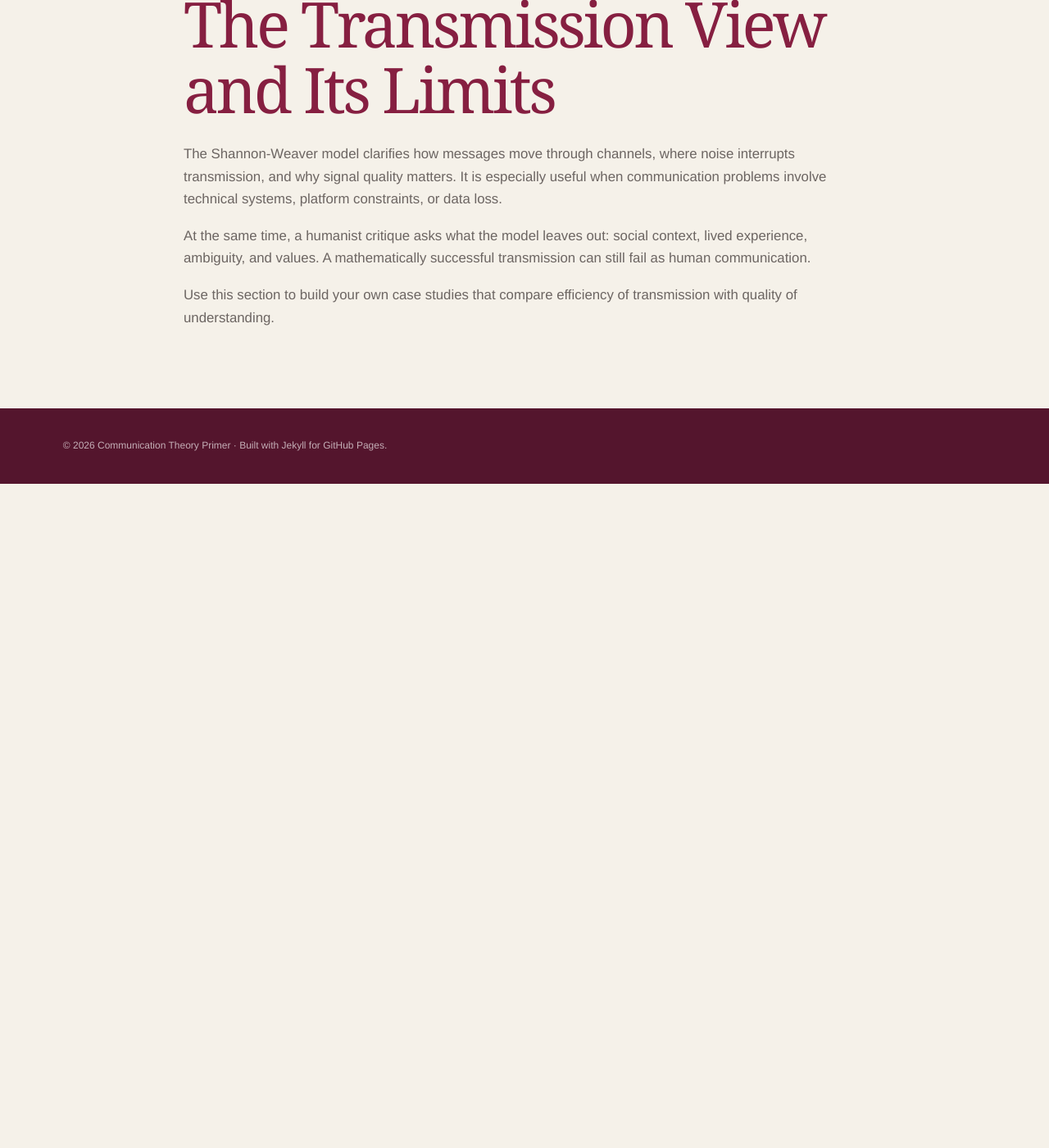
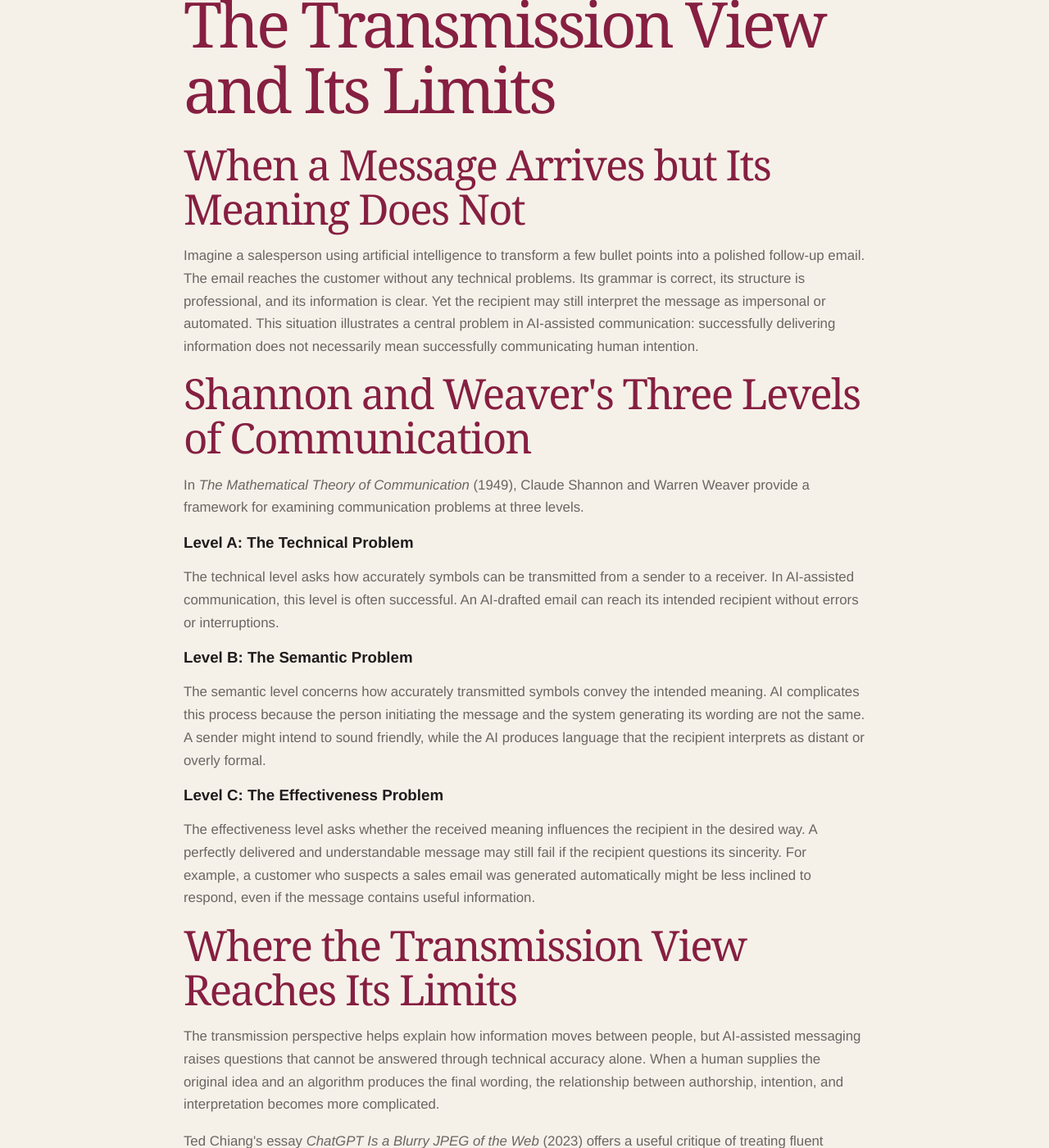
Before and after one commit to gsamuel2004/Primer, a Jekyll site: the page built from theory/transmission-limits.md, in a window 1280 px wide and 1400 px high, scrolled down 270 px. Shown: the whole window at 82% size. Built offline with Jekyll 4.4.1, drawn with Linux system fonts in a browser that asks for light colours; before the commit the page ends 900 px from its top, so only the background shows below that; some of the changed text lies outside the part shown.

Commit message:
Develop transmission theory page with AI examples.
Expanded on the limitations of the Shannon-Weaver model in AI-assisted communication, discussing the technical, semantic, and effectiveness problems. Included examples and a key takeaway regarding the interpretation of AI-generated messages.

```diff
--- a/theory/transmission-limits.md
+++ b/theory/transmission-limits.md
@@ -7,7 +7,34 @@ permalink: /theory/transmission-limits/
 
 <article aria-labelledby="transmission-title">
   <h1 id="transmission-title">The Transmission View and Its Limits</h1>
-  <p>The Shannon-Weaver model clarifies how messages move through channels, where noise interrupts transmission, and why signal quality matters. It is especially useful when communication problems involve technical systems, platform constraints, or data loss.</p>
-  <p>At the same time, a humanist critique asks what the model leaves out: social context, lived experience, ambiguity, and values. A mathematically successful transmission can still fail as human communication.</p>
-  <p>Use this section to build your own case studies that compare efficiency of transmission with quality of understanding.</p>
+ <h2>When a Message Arrives but Its Meaning Does Not</h2>
+<p>Imagine a salesperson using artificial intelligence to transform a few bullet points into a polished follow-up email. The email reaches the customer without any technical problems. Its grammar is correct, its structure is professional, and its information is clear. Yet the recipient may still interpret the message as impersonal or automated. This situation illustrates a central problem in AI-assisted communication: successfully delivering information does not necessarily mean successfully communicating human intention.</p>
+
+<h2>Shannon and Weaver's Three Levels of Communication</h2>
+<p>In <em>The Mathematical Theory of Communication</em> (1949), Claude Shannon and Warren Weaver provide a framework for examining communication problems at three levels.</p>
+
+<h3>Level A: The Technical Problem</h3>
+<p>The technical level asks how accurately symbols can be transmitted from a sender to a receiver. In AI-assisted communication, this level is often successful. An AI-drafted email can reach its intended recipient without errors or interruptions.</p>
+
+<h3>Level B: The Semantic Problem</h3>
+<p>The semantic level concerns how accurately transmitted symbols convey the intended meaning. AI complicates this process because the person initiating the message and the system generating its wording are not the same. A sender might intend to sound friendly, while the AI produces language that the recipient interprets as distant or overly formal.</p>
+
+<h3>Level C: The Effectiveness Problem</h3>
+<p>The effectiveness level asks whether the received meaning influences the recipient in the desired way. A perfectly delivered and understandable message may still fail if the recipient questions its sincerity. For example, a customer who suspects a sales email was generated automatically might be less inclined to respond, even if the message contains useful information.</p>
+
+<h2>Where the Transmission View Reaches Its Limits</h2>
+<p>The transmission perspective helps explain how information moves between people, but AI-assisted messaging raises questions that cannot be answered through technical accuracy alone. When a human supplies the original idea and an algorithm produces the final wording, the relationship between authorship, intention, and interpretation becomes more complicated.</p>
+<p>Ted Chiang's essay <em>ChatGPT Is a Blurry JPEG of the Web</em> (2023) offers a useful critique of treating fluent language-model output as equivalent to meaningful human expression. His comparison of language models to lossy compression helps illustrate why polished output should not automatically be treated as a faithful expression of a particular person's intentions.</p>
+
+<h2>Applying the Theory to Everyday Communication</h2>
+<p>Consider two situations. In a professional setting, a salesperson asks AI to write a follow-up email after meeting a potential customer. In a personal setting, someone asks AI to improve a message to a landlord. Both messages may be delivered successfully, but the recipient's interpretation depends on context, expectations, and the relationship between the people involved.</p>
+<p>These examples show that AI-assisted writing is not simply a matter of making communication faster. It can also change how personal effort and authenticity are communicated through language.</p>
+
+<h2>Key Takeaway</h2>
+<p><strong>A message can be technically perfect while still failing to communicate the sender's intended meaning or establish trust.</strong> Understanding AI-assisted communication therefore requires examining not only how messages are transmitted but also how people interpret them.</p>
+
+<h2>References</h2>
+<p>Chiang, Ted. "ChatGPT Is a Blurry JPEG of the Web." <em>The New Yorker</em>, February 9, 2023.</p>
+<p>Shannon, Claude E., and Warren Weaver. <em>The Mathematical Theory of Communication.</em> University of Illinois Press, 1949.</p>
+  </p>
 </article>
```
